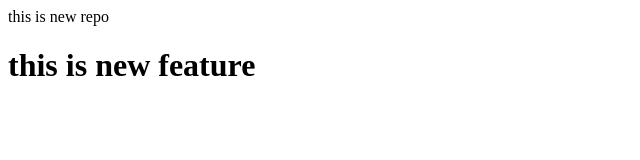
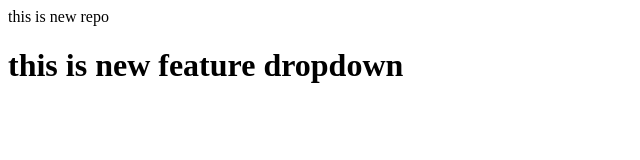
Before and after one commit to Codeysimar/localrepo, a plain HTML site: page index.html in a window 1280 px wide. Shown: the whole page, without its empty margins (0-640 px from the left). Drawn offline with Linux system fonts and the light colour scheme.

Commit message:
add dropdown

```diff
--- a/index.html
+++ b/index.html
@@ -1,2 +1,2 @@
 <p>this is new repo</p>
-<h1>this is new feature</h1>
+<h1>this is new feature dropdown</h1>
```
